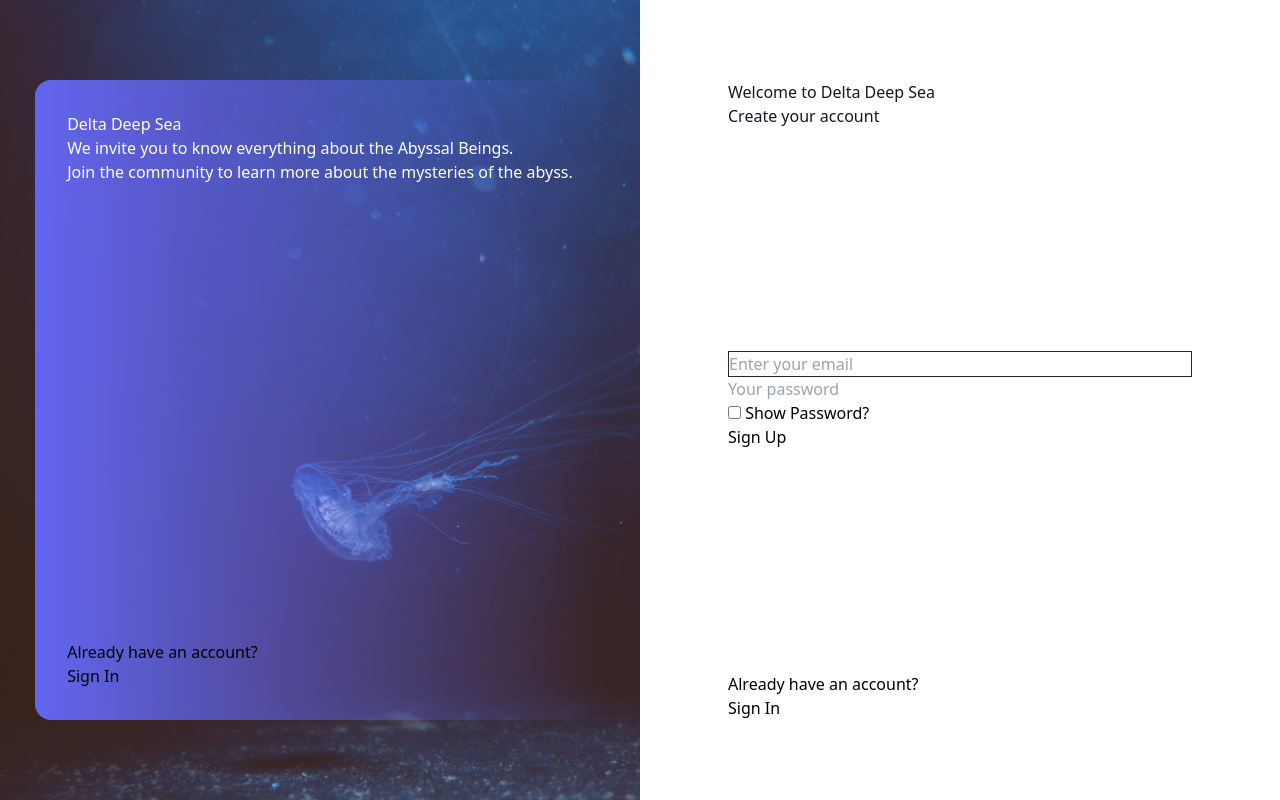
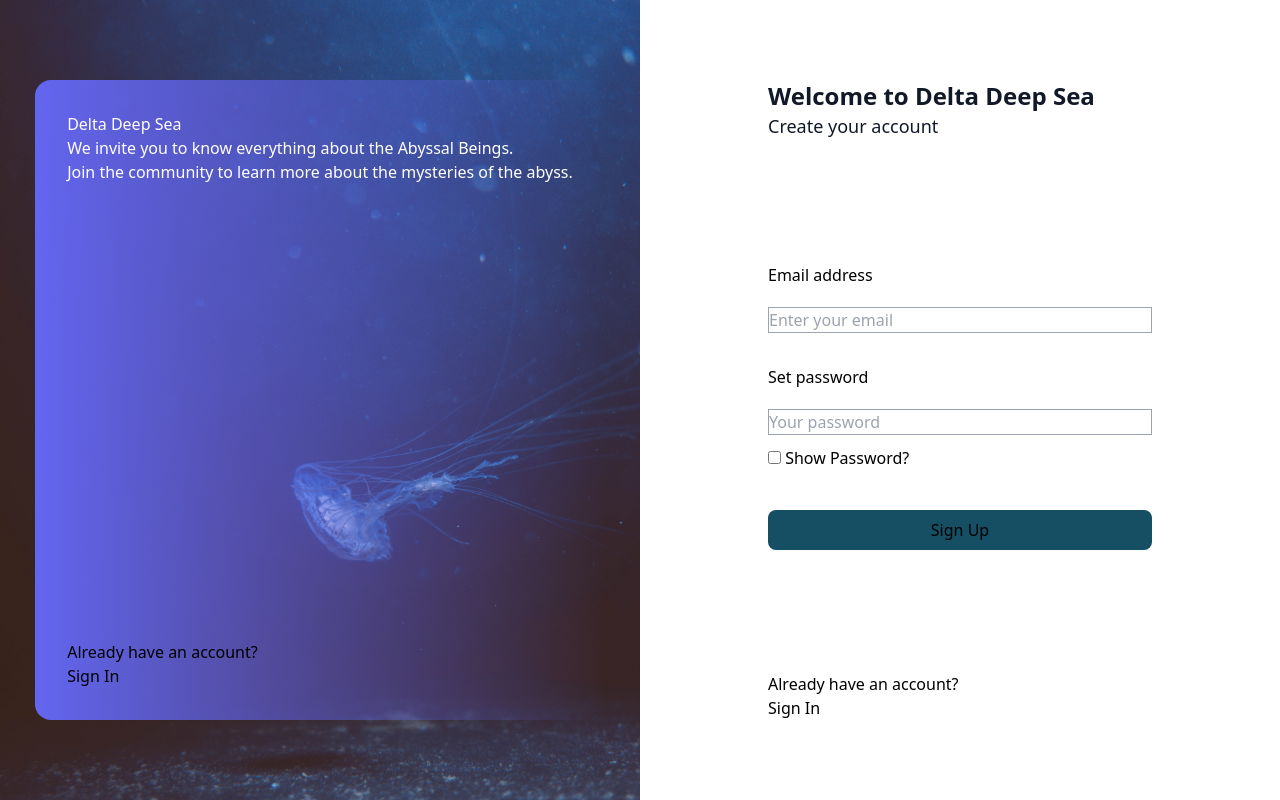
Before and after one commit to moisesnetouou/daily-ui, a React (Vite) app: page /challenge/001 in a window 1280 px wide. Built offline with nearby package versions, Linux system fonts and the light colour scheme.

Commit message:
style: Size form, input and label spacing.

```diff
--- a/src/pages/Challenges/001-sign-up/index.tsx
+++ b/src/pages/Challenges/001-sign-up/index.tsx
@@ -1,6 +1,14 @@
+/* eslint-disable jsx-a11y/label-has-associated-control */
+import { useState } from 'react';
 import medusaImg from '../../../assets/images/medusa.jpg';
 
 export function SignUp() {
+  const [isShowPassword, setIsShowPassword] = useState(false);
+
+  function handleChangeVisibilityPassword() {
+    setIsShowPassword(!isShowPassword);
+  }
+
   return (
     <main className="flex h-screen">
       <div
@@ -26,24 +34,41 @@ export function SignUp() {
       </div>
 
       <div className="flex w-1/2">
-        <div className="flex flex-col justify-between h-4/5 m-auto rounded-2xl">
+        <div className="flex flex-col justify-between h-4/5 w-3/5 m-auto rounded-2xl">
           <div className="text-gray-900">
-            <h1>Welcome to Delta Deep Sea</h1>
+            <h1 className="text-2xl font-bold">Welcome to Delta Deep Sea</h1>
 
-            <h2>Create your account</h2>
+            <h2 className="text-lg">Create your account</h2>
           </div>
 
-          <form>
+          <form className="flex flex-col">
+            <label htmlFor="email">Email address</label>
             <input
+              id="email"
               placeholder="Enter your email"
-              className="border border-gray-800 w-full"
+              className="border border-gray-400 mt-5"
             />
-            <input placeholder="Your password" className="w-full" />
+            <label htmlFor="password" className="mt-8">
+              Set password
+            </label>
+            <input
+              id="password"
+              type={!isShowPassword ? 'password' : 'text'}
+              placeholder="Your password"
+              className="border border-gray-400 mt-5"
+            />
             <div>
-              <input type="checkbox" /> <span>Show Password?</span>
+              <input
+                type="checkbox"
+                className="mt-4"
+                onClick={handleChangeVisibilityPassword}
+              />{' '}
+              <span>Show Password?</span>
             </div>
 
-            <button type="submit">Sign Up</button>
+            <button type="submit" className="bg-cyan-900 mt-10 p-2 rounded-lg">
+              Sign Up
+            </button>
           </form>
 
           <div className="flex flex-col">
```
